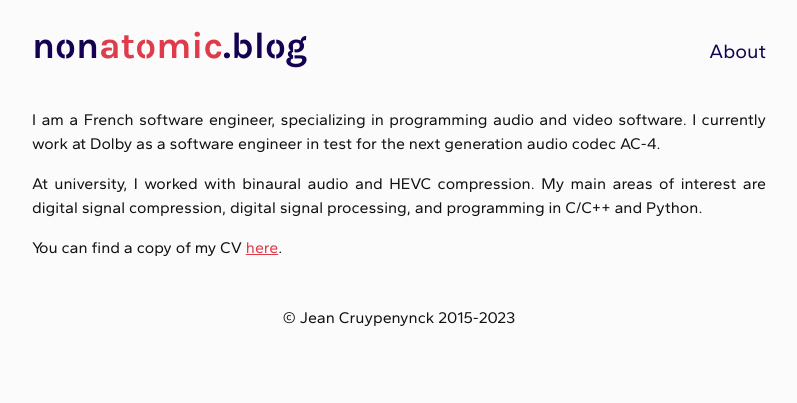
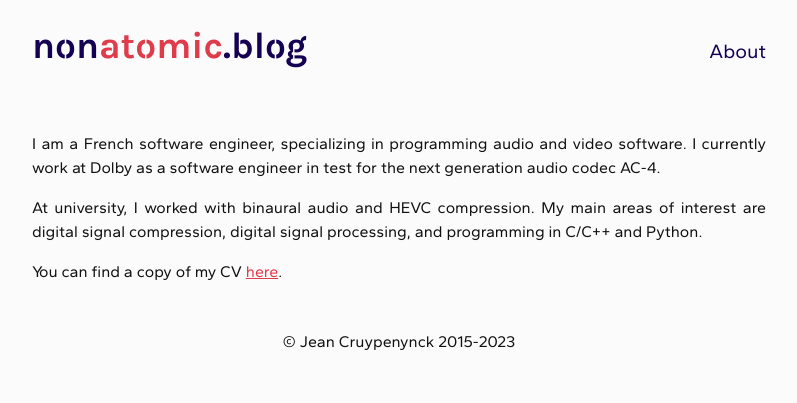
Before and after one commit to nonatomiclabs/nonatomiclabs.github.io, an Astro site: page /about in a window 1280 px wide. Shown: the whole page, without its empty margins (241-1038 px from the left). Built offline with nearby package versions, Linux system fonts and the light colour scheme; Astro itself is replaced by a stand-in of ours.

Commit message:
Increase space under header

```diff
--- a/src/components/Header.astro
+++ b/src/components/Header.astro
@@ -29,7 +29,7 @@
     justify-content: space-between;
     margin: auto;
     padding-top: 1em;
-    padding-bottom: 1.5rem;
+    padding-bottom: 3rem;
   }
 
   #logo {
```
